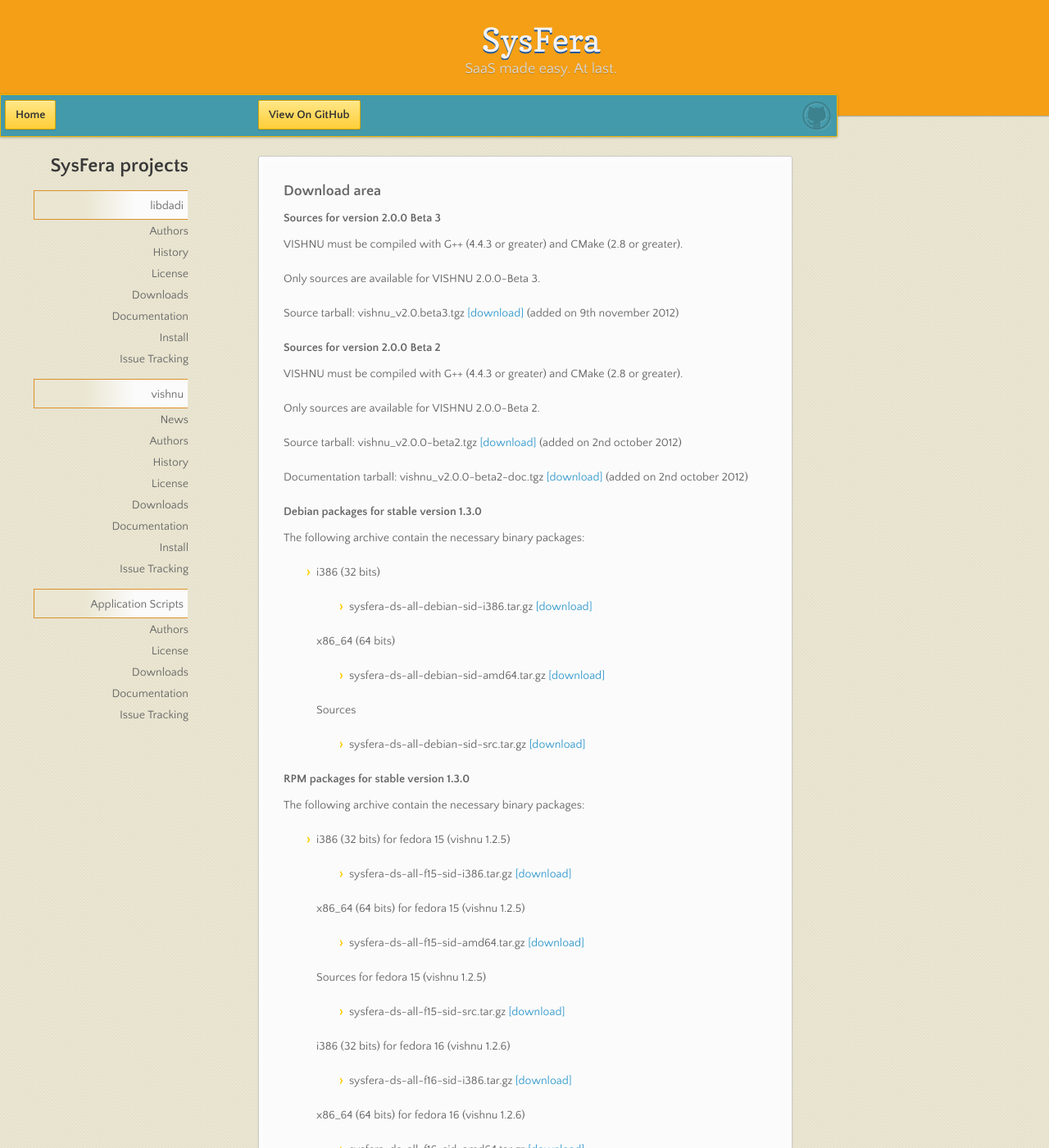
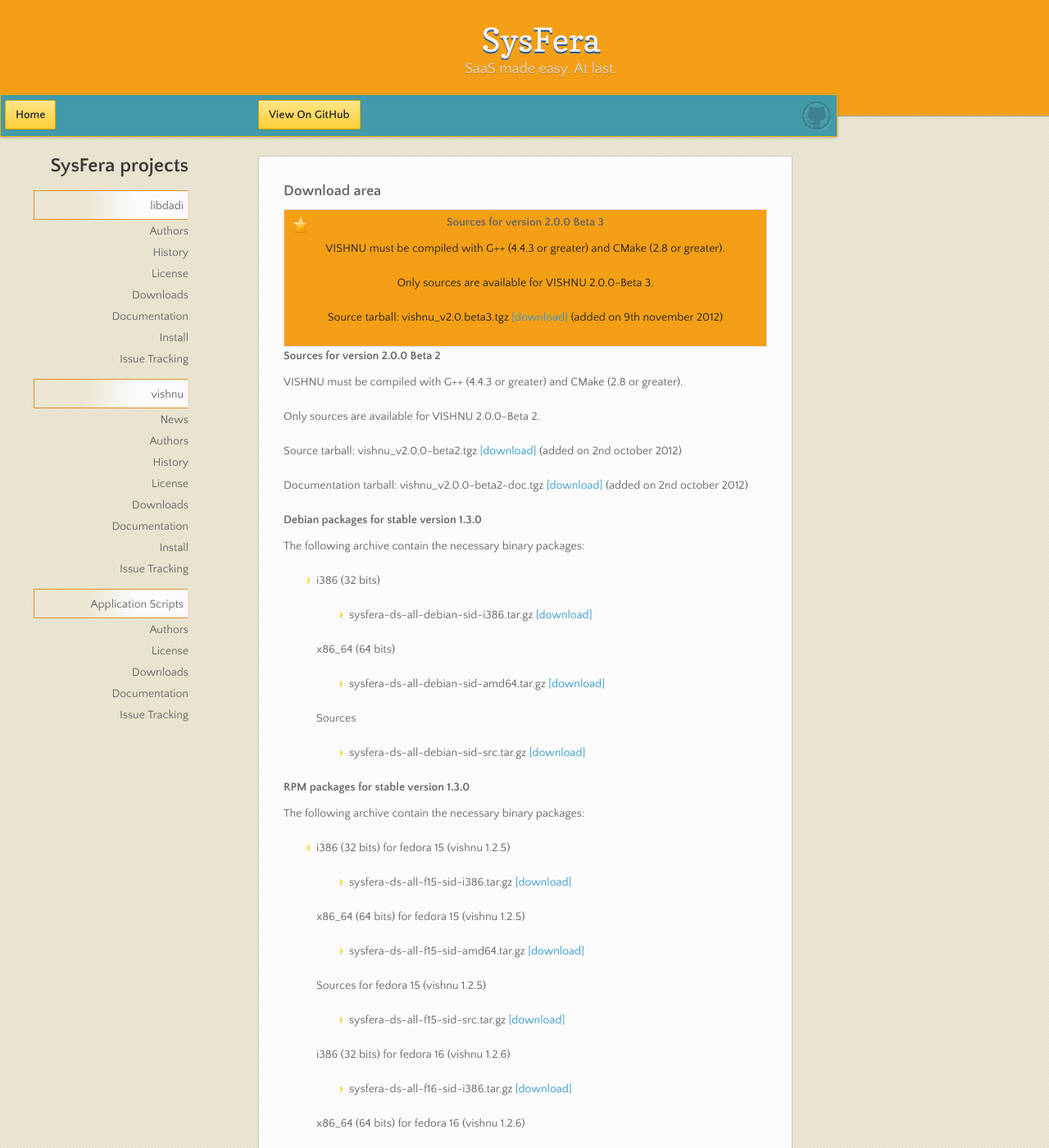
Before and after one commit to dloureiro/sysfera.github.com, a Jekyll site: the page built from _posts/2012-10-21-Vishnu_Download.html, in a window 1280 px wide and 1400 px high. Shown: the whole window at 82% size. Built offline with Jekyll 4.4.1, drawn with Linux system fonts in a browser that asks for light colours; nearby versions of some CDN libraries; Markdown is read by kramdown in place of the engine named in the settings.

Commit message:
Latest-Update box

```diff
--- a/_posts/2012-10-21-Vishnu_Download.html
+++ b/_posts/2012-10-21-Vishnu_Download.html
@@ -6,7 +6,7 @@
 ---
 <section>
 	<h3>Download area</h3>
-
+	<div class="last-download">
 	<h4><a id="InstallSource2.0.0-beta3"></a>Sources for version 2.0.0 Beta 3</h4>
 	<p>VISHNU must be compiled with G++ (4.4.3 or greater) and CMake
 		(2.8 or greater).</p>
@@ -16,6 +16,7 @@
 			href="www.sysfera.com/download/vishnu/vishnu_v2.0.beta3.tgz"
 			target="_top">[download]</a> (added on 9th november 2012)
 	</p>
+	</div>
 	<h4><a id="InstallSource2.0.0-beta2"></a>Sources for version 2.0.0 Beta 2</h4>
 	<p>VISHNU must be compiled with G++ (4.4.3 or greater) and CMake
 		(2.8 or greater).</p>
--- a/stylesheets/styles.css
+++ b/stylesheets/styles.css
@@ -1017,3 +1017,11 @@
 .news{
 	border-bottom:1px solid gray;
 }
+
+.last-download{
+	border:solid 1px #DEDEDE;
+	background:#F49F15 url(/images/star-24.png) 8px 6px no-repeat;
+	color:#222222;
+	padding:4px;
+	text-align:center;
+}
```
Also changed, not shown: images/star-24.png (added).
